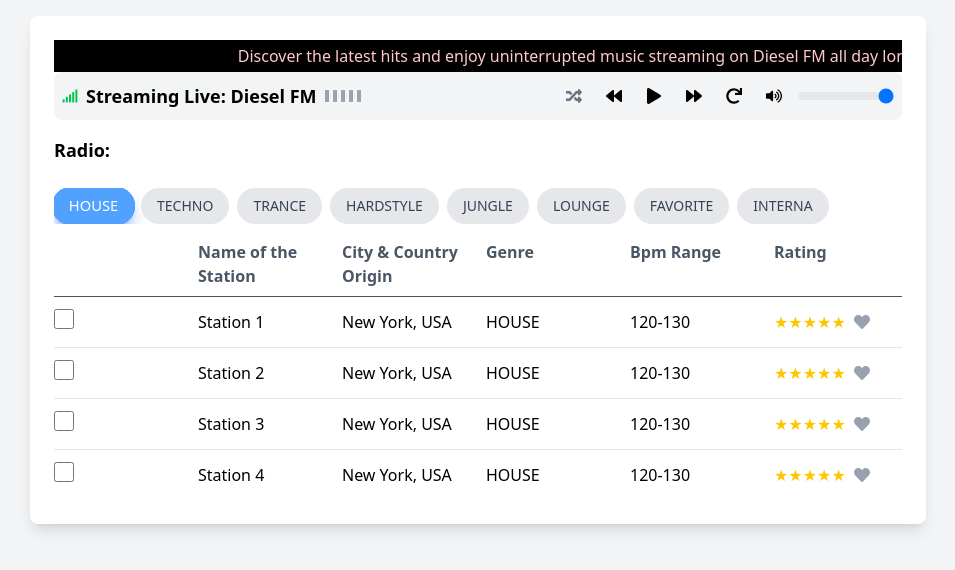
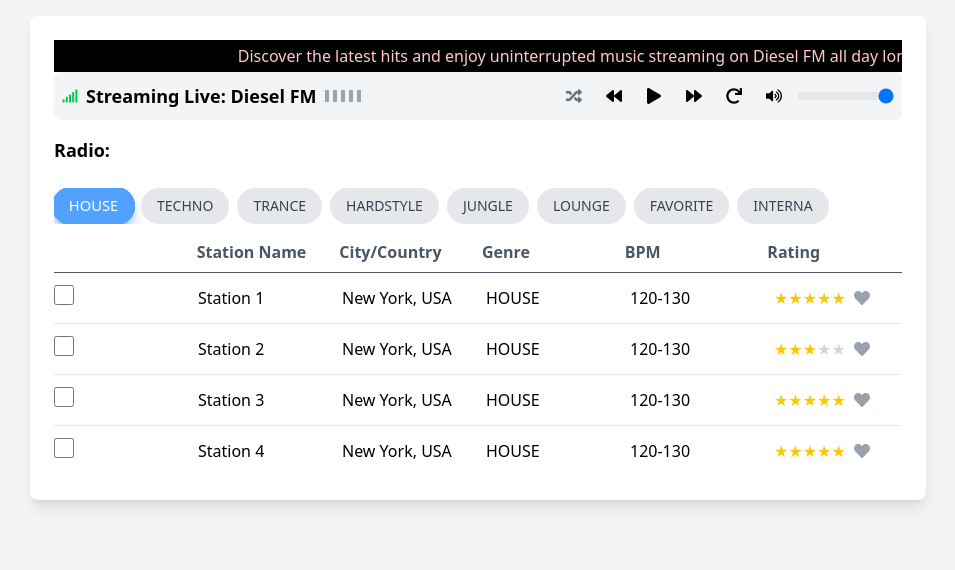
Before and after one commit to seyuan111/edm-music, a React (Vite) app: page / in a window 1280 px wide. Shown: the top 570 px of the page, without its empty margins (162-1117 px from the left). Built offline with nearby package versions, Linux system fonts and the light colour scheme.

Commit message:
category names changed text size

```diff
--- a/src/App.jsx
+++ b/src/App.jsx
@@ -13,7 +13,7 @@
     { id: 1, name: "Station 1", city: "New York, USA", genre: "HOUSE", bpm: "120-130", rating: 5 },
     { id: 2, name: "Station 1", city: "Berlin, Germany", genre: "TECHNO", bpm: "130-140", rating: 4 },
     { id: 3, name: "Station 3", city: "Tokyo, Japan", genre: "TRANCE", bpm: "110-120", rating: 4 },
-    { id: 4, name: "Station 2", city: "New York, USA", genre: "HOUSE", bpm: "120-130", rating: 5 },
+    { id: 4, name: "Station 2", city: "New York, USA", genre: "HOUSE", bpm: "120-130", rating: 3 },
     { id: 5, name: "Station 3", city: "New York, USA", genre: "HOUSE", bpm: "120-130", rating: 5 },
     { id: 6, name: "Station 4", city: "New York, USA", genre: "HOUSE", bpm: "120-130", rating: 5 },
     { id: 7, name: "Station 2", city: "Berlin, Germany", genre: "TECHNO", bpm: "130-140", rating: 4 },
--- a/src/components/StationList.jsx
+++ b/src/components/StationList.jsx
@@ -4,12 +4,12 @@
   return (
     <div className="overflow-x-auto">
       {/* Header Row - Hidden on mobile, displayed as grid on larger screens */}
-      <div className="hidden md:grid md:grid-cols-6 gap-4 font-semibold text-gray-600 border-b pb-2">
-        <div></div>
-        <div>Name of the Station</div>
-        <div>City & Country Origin</div>
+      <div className="hidden items-center justify-center md:grid md:grid-cols-6 gap-2 font-semibold text-gray-600 border-b pb-2 text-md">
+        <div></div> {/* Empty column for consistency */}
+        <div>Station Name</div>
+        <div>City/Country</div>
         <div>Genre</div>
-        <div>Bpm Range</div>
+        <div>BPM</div>
         <div>Rating</div>
       </div>
 
```
